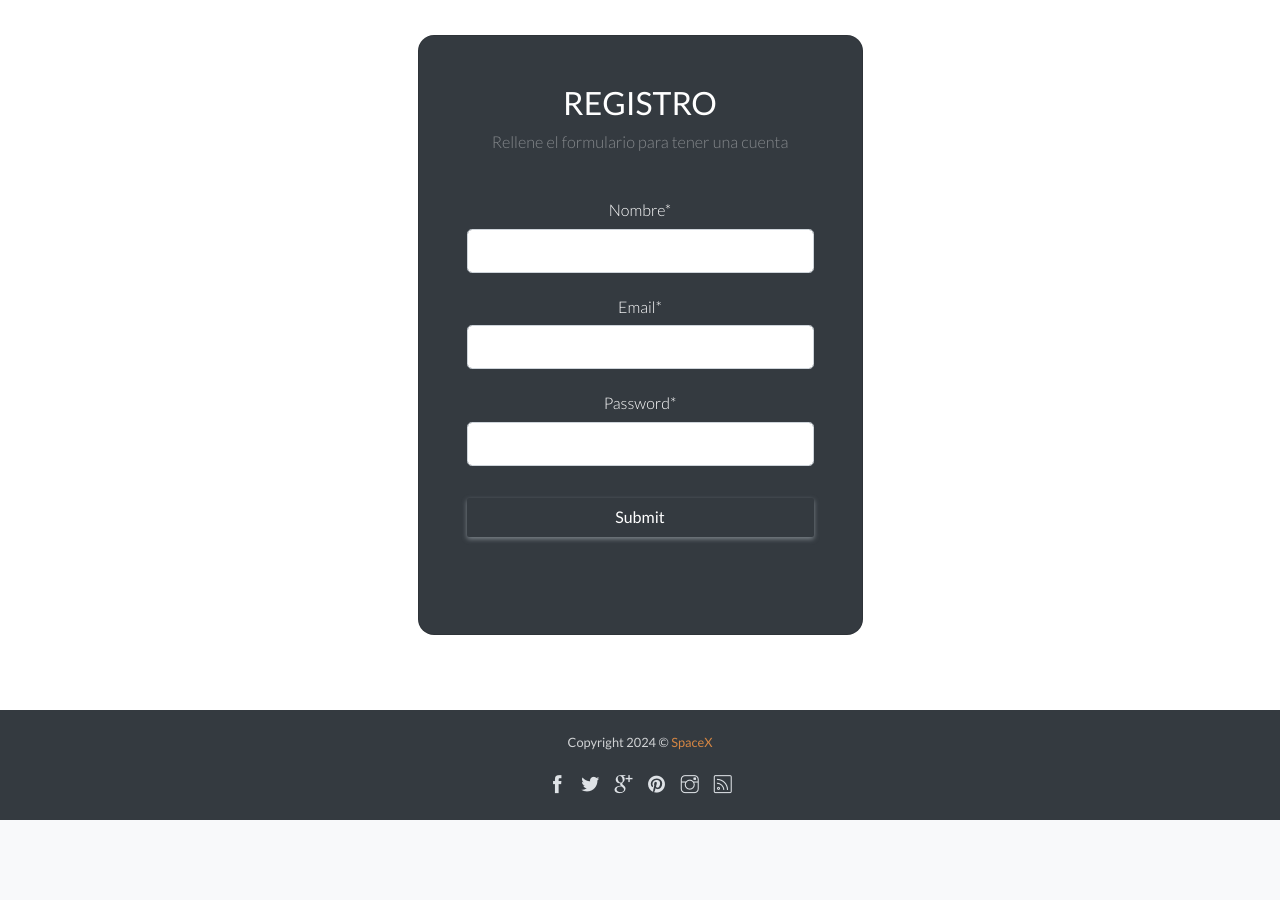
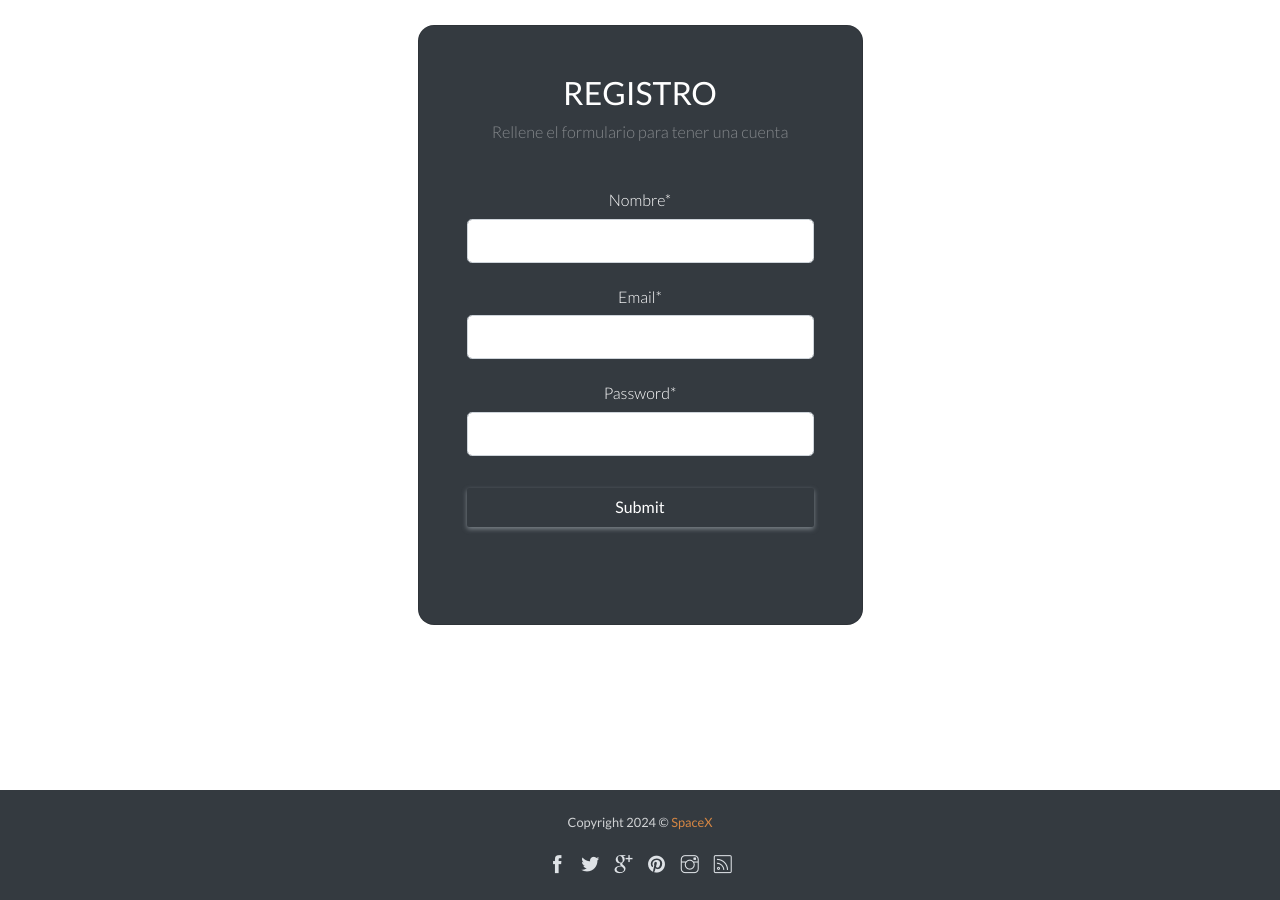
Before and after one commit to alxrgdriguez/php2025, a PHP site: page /registro.php in a window 1280 px wide. Shown: the part 90-990 px from the top of the page. Before the commit the page ends 910 px from the top, so only its background shows below. Run offline with PHP 8.4, Linux system fonts and the light colour scheme.

Commit message:
pruebaConBBDD

```diff
--- a/ejercicios/EjerciciosPracticaPHP/web/spaceX/rubic/cabecera.php
+++ b/ejercicios/EjerciciosPracticaPHP/web/spaceX/rubic/cabecera.php
@@ -1,3 +1,6 @@
+<?php
+session_start();
+?>
 <!DOCTYPE html>
 <html lang="en">
 <head>
--- a/ejercicios/EjerciciosPracticaPHP/web/spaceX/rubic/index.php
+++ b/ejercicios/EjerciciosPracticaPHP/web/spaceX/rubic/index.php
@@ -1,6 +1,5 @@
 <?php
-session_start();
-include "cabecera.php";
+include_once "cabecera.php";
 ?>
 
     <header class="header d-flex justify-content-center">
--- a/ejercicios/EjerciciosPracticaPHP/web/spaceX/rubic/registro.php
+++ b/ejercicios/EjerciciosPracticaPHP/web/spaceX/rubic/registro.php
@@ -9,7 +9,12 @@ include "cabecera.php";
     }
 
      .card{
-         margin-top: 50px;
+         margin-top: 60px;
+         margin-bottom: 30px;
+     }
+
+     .footer{
+         margin-top:80px;
      }
 
      .navbar a .nav-link{
@@ -23,6 +28,7 @@ include "cabecera.php";
 
      .card-body button{
          margin-top: 20px;
+
      }
 
      .boton_registro{
@@ -36,11 +42,7 @@ include "cabecera.php";
 
 </style>
 <body>
-<?php
-if (isset($_GET['error'])) {
-    echo "<p class='text-danger'>Email ya registrado</p>";
-}
-?>
+
 <section class="vh-100 gradient-custom">
     <div class="container py-5 h-100">
         <div class="row d-flex justify-content-center align-items-center h-100">
@@ -67,6 +69,12 @@ if (isset($_GET['error'])) {
                                 <input type="password" id="typePasswordX" required name="password" minlength="8" class="form-control form-control-lg" />
                             </div>
 
+                            <?php
+                            if (isset($_GET['error'])) {
+                                echo "<p class='text-danger'>Este email ya está en la base de datos</p>";
+                            }
+                            ?>
+
                             <div class="text-center">
                                 <input type="submit" class="boton_registro btn bg-gradient-info w-100 mt-2 mb-0" name="registro">
                             </div>
```
Also changed, not shown: ejercicios/EjerciciosPracticaPHP/web/spaceX/rubic/controlador.php (+9 -3 lines), ejercicios/EjerciciosPracticaPHP/web/spaceX/rubic/modelo.php (+2 -6 lines).
